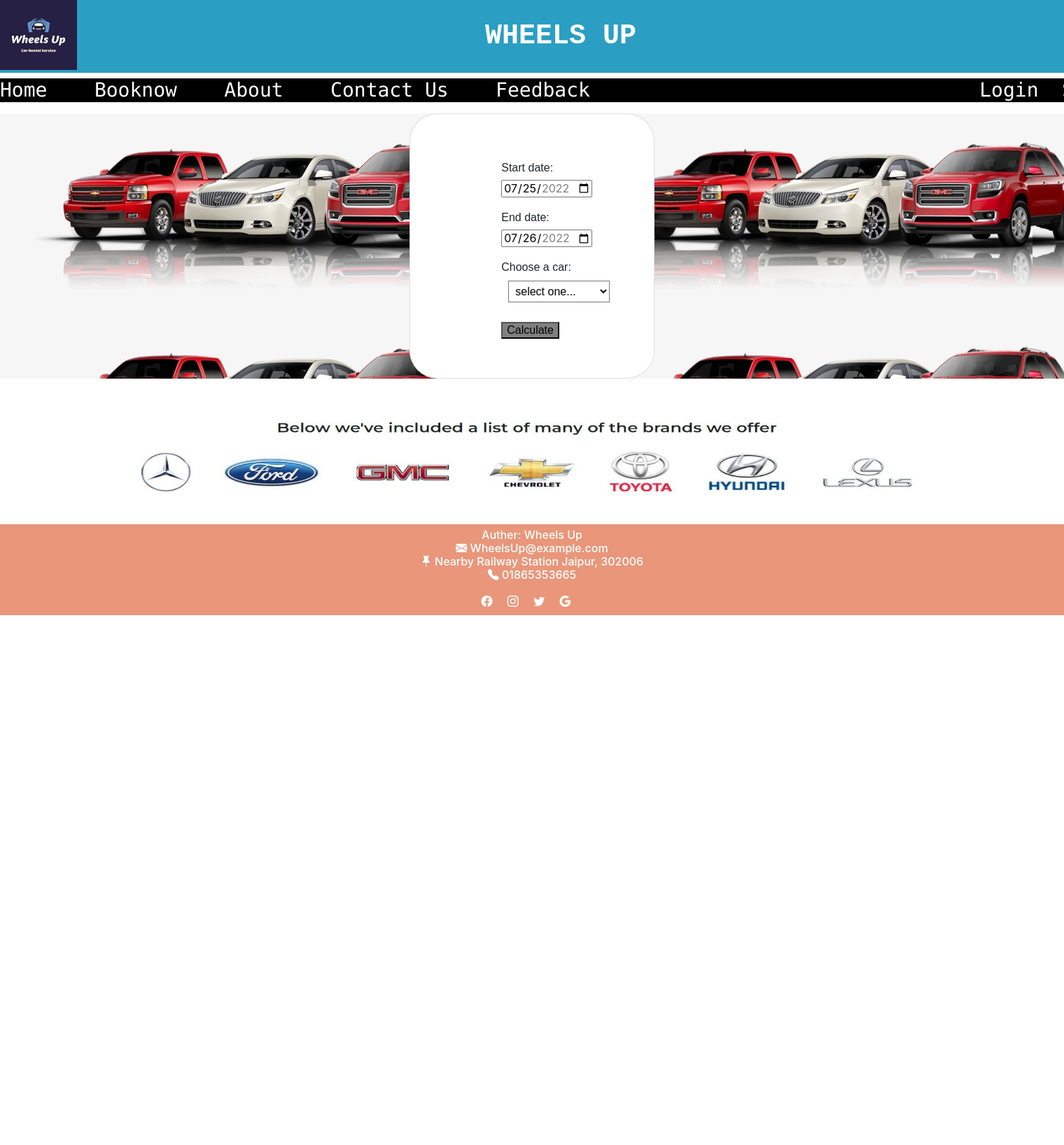
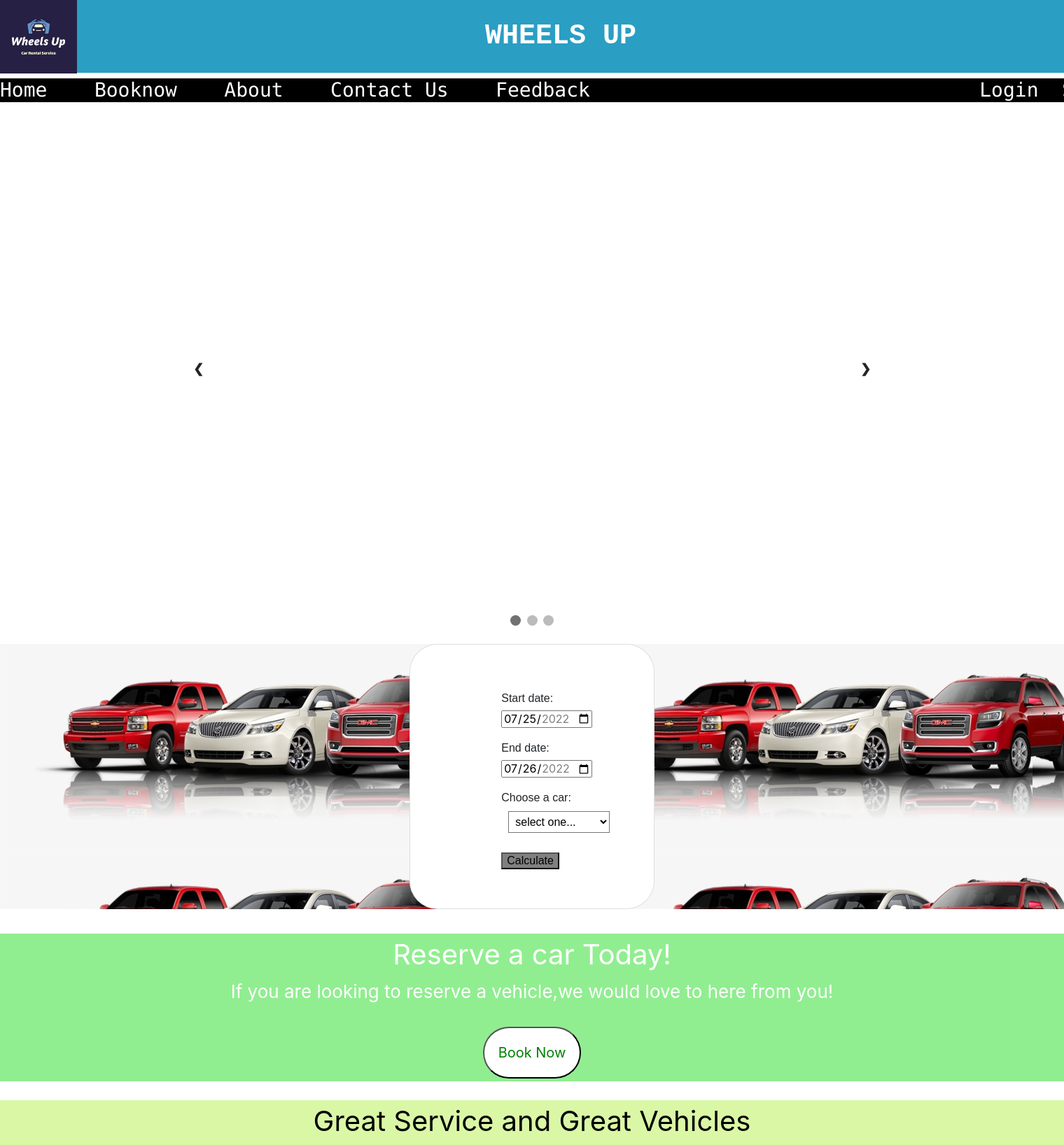
Before and after one commit to gulshank143/live, a PHP site: page / in a window 1520 px wide. Shown: the top 1636 px of the page at 70% size. Before the commit the page ends 879 px from the top, so only its background shows below. Run offline with PHP 8.4, Linux system fonts and the light colour scheme; some libraries are stand-ins or nearby versions.

Commit message:
Index page almost completed

```diff
--- a/footer.php
+++ b/footer.php
@@ -33,12 +33,12 @@
 
 </head>
 <body>
-
+<hr style="border-width: 1px; background-color: black">
 <img src="images/footer1.jpg" height=200 width=1500 border="2 px solid black">
 <footer>
 	<p1>Auther: Wheels Up<br>
 		<i class="bi bi-envelope-fill"></i>&nbspWheelsUp@example.com<br>
-		<i class="bi bi-pin-fill"></i>&nbspNearby Railway Station Jaipur, 302006<br>
+		<i class="bi bi-pin-fill"></i>&nbspNearby Jaipur International Airport, 302029<br>
 		<i class="bi bi-telephone-fill"></i>&nbsp01865353665</a><br><br>
 		<a href = "www.facebook.com/wheelsup"><i class="bi bi-facebook"></i></a>&nbsp&nbsp&nbsp&nbsp
 		<a href = "www.instagram.com/wheelsup"><i class="bi bi-instagram"></i></a>&nbsp&nbsp&nbsp&nbsp
--- a/form.php
+++ b/form.php
@@ -49,13 +49,13 @@
 					<option value="Honda">Honda</option>
 					<option value="Ford">Ford</option>
 					<option value="Mercedes-Benz">Mercedes-Benz</option>
-					<option value="Jeep">Jeep</option>
+					<option value="Chevrolet">Chevrolet</option>
 					<option value="Audi">Audi</option>
-					<option value="Ferrari">Ferrari</option>
+					<option value="GMC">GMC</option>
 					<option value="Volvo">Volvo</option>
                     <option value="Hyundai">Hyundai</option>
                     <option value="Suzuki">Suzuki</option>
-                    <option value="Mini">Mini</option>
+                    <option value="Lexus">Lexus</option>
 				</select><br>
 
 			<br><button onclick="myfunction()" style="background-color: gray">Calculate </button>
--- a/header.php
+++ b/header.php
@@ -50,7 +50,7 @@
 </head>
 <body>
 
-	<img src="images/logo.jpg" height="100" width="110" align="left">
+	<img src="images/logo.jpg" height="105" width="110" align="left">
 	<h1 class="header"><b>WHEELS UP</b></h1>
 
 	<!-- Navigation -->
--- a/header2.php
+++ b/header2.php
@@ -54,12 +54,12 @@
 </head>
 <body>
 
-	<img src="images/logo.jpg" height="100" width="110" align="left">
+	<img src="images/logo.jpg" height="105" width="110" align="left">
 	<h1 class="header"><b>WHEELS UP</b></h1>
 
 	<!-- Navigation -->
 	<nav>
-<h2><pre><a href="index.php" >Home</a>    <a href="book.php" >Booknow</a>    <a href="about.php" >About</a>    <a href="contact.php" >Contact Us</a>    <a href="feedback.php">Feedback</a>            <font color = "red"> hello, <?php echo $_SESSION['name']; ?></font>     <a href="logout.php">Log Out</a> </pre>
+<h2><pre><a href="adminpage.php" >Home</a>    <a href="book.php" >Booknow</a>    <a href="about.php" >About</a>    <a href="contact.php" >Contact Us</a>    <a href="feedback.php">Feedback</a>            <font color = "red"> hello, <?php echo $_SESSION['name']; ?></font>     <a href="logout.php">Log Out</a> </pre>
 </h2>
 	</nav>
 
--- a/index.php
+++ b/index.php
@@ -2,24 +2,230 @@
 <html>
 <head>
 	<title>Car for Hire</title>
+
+	<style type="text/css">
+
+.llm{
+		text-align: center;
+        background-color: lightgreen;
+        color: white;
+	}
+.p1{
+	font-size: 40px;
+}
+.p4{
+        font-size: 26px;
+}
+.lln{
+	    text-align: center;
+	    background-color: #DAF7A6;
+	    color: black;
+}
+.p2{
+	font-size: 40px;
+}
+.p5{
+        font-size: 26px;
+}
+.button{
+	color: green;
+	padding: 20px;
+	text-align: center;
+	display: inline-block;
+	font-size: 20px;
+	margin: 4px 2px;
+	cursor: pointer;
+	border-radius: 70px;
+}
+
+* {box-sizing: border-box}
+body {font-family: Verdana, sans-serif; margin:0}
+.mySlides {display: none}
+img {vertical-align: middle;}
+
+/* Slideshow container */
+.slideshow-container {
+  max-width: 1000px;
+  position: relative;
+  margin: auto;
+}
+
+/* Next & previous buttons */
+.prev, .next {
+  cursor: pointer;
+  position: absolute;
+  top: 50%;
+  width: auto;
+  padding: 16px;
+  margin-top: -22px;
+  color: white;
+  font-weight: bold;
+  font-size: 18px;
+  transition: 3s ease;
+  border-radius: 0 3px 3px 0;
+  user-select: none;
+}
+
+/* Position the "next button" to the right */
+.next {
+  right: 0;
+  border-radius: 3px 0 0 3px;
+}
+
+/* On hover, add a black background color with a little bit see-through */
+.prev:hover, .next:hover {
+  background-color: rgba(0,0,0,0.8);
+}
+
+/* Caption text */
+.text {
+  color: #f2f2f2;
+  font-size: 15px;
+  padding: 8px 12px;
+  position: absolute;
+  bottom: 8px;
+  width: 100%;
+  text-align: center;
+}
+
+/* Number text (1/3 etc) */
+.numbertext {
+  color: #f2f2f2;
+  font-size: 12px;
+  padding: 8px 12px;
+  position: absolute;
+  top: 0;
+}
+
+/* The dots/bullets/indicators */
+.dot {
+  cursor: pointer;
+  height: 15px;
+  width: 15px;
+  margin: 0 2px;
+  background-color: #bbb;
+  border-radius: 50%;
+  display: inline-block;
+  transition: background-color 0.6s ease;
+}
+
+.active, .dot:hover {
+  background-color: #717171;
+}
+
+/* Fading animation */
+.fade {
+  animation-name: fade;
+  animation-duration: 3s;
+}
+
+@keyframes fade {
+  from {opacity: 0.1}
+  to {opacity: 1}
+}
+
+/* On smaller screens, decrease text size */
+@media only screen and (max-width: 300px) {
+  .prev, .next,.text {font-size: 11px}
+}
+
+	</style>
+
+
 </head>
 <body>
 
     <?php
         require_once 'header.php';
     ?>
+<br>
 
-<h6>
+<div class="slideshow-container">
+
+<div class="mySlides fade">
+  <div class="numbertext">1 / 3</div>
+  <img src="images/image.jpg" style="width:100%">
+  <div class="text">Yeh pata nhi kya hai</div>
+</div>
+
+<div class="mySlides fade">
+  <div class="numbertext">2 / 3</div>
+  <img src="images/city.jpg" style="width:100%">
+  <div class="text">Jaipur City</div>
+</div>
+
+<div class="mySlides fade">
+  <div class="numbertext">3 / 3</div>
+  <img src="images/car3.jpg" style="width:100%">
+  <div class="text">Our Cars</div>
+</div>
+
+<a class="prev" onclick="plusSlides(-1)">❮</a>
+<a class="next" onclick="plusSlides(1)">❯</a>
+
+</div>
+<br>
+
+<div style="text-align:center">
+  <span class="dot" onclick="currentSlide(1)"></span>
+  <span class="dot" onclick="currentSlide(2)"></span>
+  <span class="dot" onclick="currentSlide(3)"></span>
+</div>
+
+<script>
+let slideIndex = 1;
+showSlides(slideIndex);
+
+function plusSlides(n) {
+  showSlides(slideIndex += n);
+}
+
+function currentSlide(n) {
+  showSlides(slideIndex = n);
+}
+
+function showSlides(n) {
+  let i;
+  let slides = document.getElementsByClassName("mySlides");
+  let dots = document.getElementsByClassName("dot");
+  if (n > slides.length) {slideIndex = 1}
+  if (n < 1) {slideIndex = slides.length}
+  for (i = 0; i < slides.length; i++) {
+    slides[i].style.display = "none";
+  }
+  for (i = 0; i < dots.length; i++) {
+    dots[i].className = dots[i].className.replace(" active", "");
+  }
+  slides[slideIndex-1].style.display = "block";
+  dots[slideIndex-1].className += " active";
+}
+</script>
+
+<h6><br>
     <?php
         require_once 'form.php';
     ?>
 
 </h6>
+<br>
+<div class="llm">
+	<p class="p1">Reserve a car Today!</p>
+	<p class="p4">If you are looking to reserve a vehicle,we would love to here from you!</p>
+	<br><a href="book.php"><button class="button" style="background-color: white;">Book Now</button></a>
+</div>
+<br>
+<div class="lln">
+	<p class="p2">Great Service and Great Vehicles</p>
+	<p class="p5">After a long flight, nobody wants to have to deal with rude staff and unkempt vehicles. When you choose the services of Wheels-UP you can expect to deal with a great staff of friendly people who are eager to serve you.<br><br>
+		We will rent to anyone 21 years older. We also welcome customers who who look to pay with cash, no credit cheak required! International drivers licenses accepted!</p>
+   <br><a href="explore.php"><button class="button" style="background-color: white;">Explore Now</button></a>
+
+</div>
 
 <h6>
     <?php
         require_once 'footer.php';
     ?>
-
+</h6>
 </body>
 </html>
```
Also changed, not shown: explore.php (added, +29 -0 lines).
